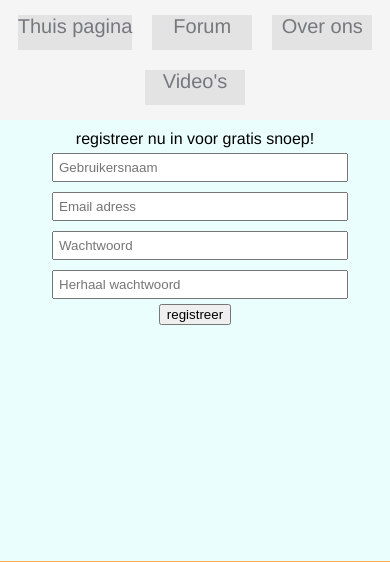
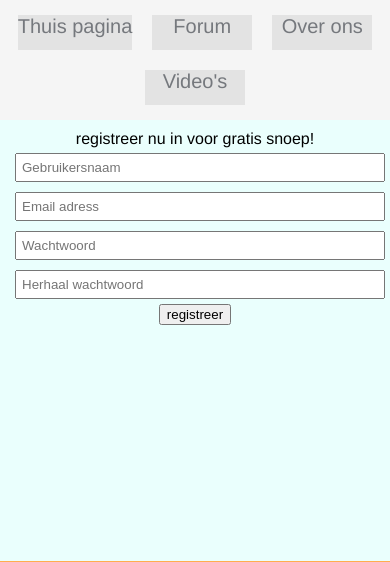
Before and after one commit to HugovdWel/WebtechHerkansing, a PHP site: page /HTML/Pages/register.php in a window 390 px wide. Shown: the part 157-719 px from the top of the page. Run offline with PHP 8.4, Linux system fonts and the light colour scheme.

Commit message:
Mijn laatste edit for now

```diff
--- a/CSS/base.css
+++ b/CSS/base.css
@@ -93,13 +93,13 @@ a:visited{
 }
 
 .limit-size-40{
-    max-width: 40%;
-    max-width: 400;
+    max-width: 400px;
+    width: 400px;
 }
-@media only screen and (max-width: 600px){
+@media only screen and (max-width: 410px){
     .limit-size-40{
-        max-width: 80%;
-        max-width: 400;
+        max-width: 100%;
+        width: max-content;
     }
 }
 
```
